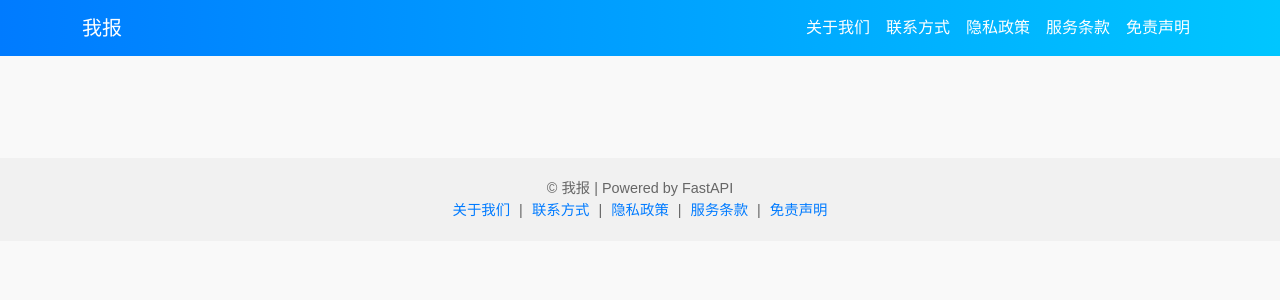
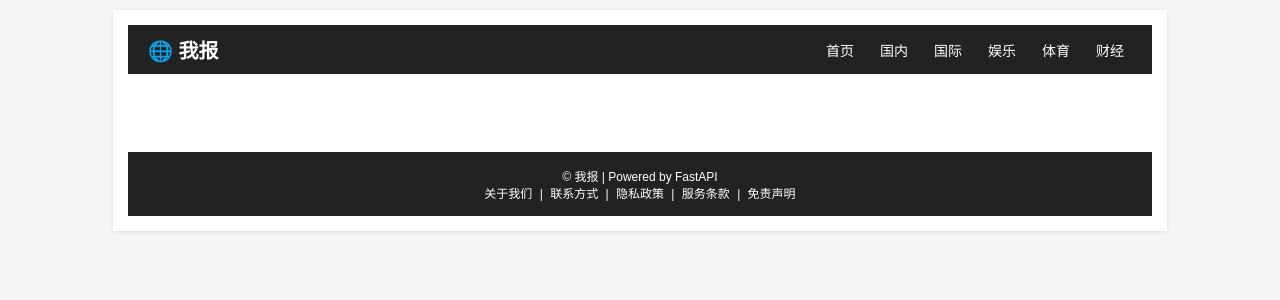
Before and after one commit to elaineling891-ux/allMyChineseNews, a FastAPI app: template templates/detail.html in a window 1280 px wide. Shown: the top 300 px of the page. Run offline with FastAPI, Linux system fonts and the light colour scheme; the template is opened without the code that fills it, so the values that code supplies are empty; parts of the project's set-up code (start-up, migrations or seed data) failed here and were passed over.

Commit message:
Update detail.html

```diff
--- a/templates/detail.html
+++ b/templates/detail.html
@@ -5,7 +5,7 @@
 <title>{{ news_item.title }}</title>
 <meta name="viewport" content="width=device-width, initial-scale=1">
 
-<!-- Adsense 脚本，只需一次 -->
+<!-- Adsense 脚本 -->
 <script async src="https://pagead2.googlesyndication.com/pagead/js/adsbygoogle.js?client=ca-pub-2460023182833054" crossorigin="anonymous"></script>
 
 <!-- Google tag (gtag.js) -->
@@ -14,7 +14,6 @@
   window.dataLayer = window.dataLayer || [];
   function gtag(){dataLayer.push(arguments);}
   gtag('js', new Date());
-
   gtag('config', 'G-4EE0XYFMY0');
 </script>
 
@@ -25,46 +24,81 @@
 <meta property="og:url" content="https://globalnews-5ose.onrender.com/news/{{ news_item.id }}">
 <meta property="og:type" content="article">
 
-<link href="https://cdn.jsdelivr.net/npm/bootstrap@5.3.0/dist/css/bootstrap.min.css" rel="stylesheet">
 <style>
-  body { background-color: #f9f9f9; font-family: "Microsoft YaHei", sans-serif; }
-  .navbar { background: linear-gradient(90deg, #007bff, #00c6ff); }
-  .navbar-brand, .navbar-nav .nav-link { color: white !important; }
-  .news-date { font-size: 0.85rem; color: #888; margin-left: 5px; }
-  .news-image { width: 100%; max-height: 400px; object-fit: cover; margin-bottom: 20px; border-radius: 8px; }
-  footer { margin-top: 30px; text-align: center; padding: 20px; background-color: #f1f1f1; font-size: 0.9rem; color: #666; }
-  footer a { color: #007bff; text-decoration: none; margin: 0 5px; }
-  footer a:hover { text-decoration: underline; }
-
-  .ads-top, .ads-middle {
-    text-align: center;
-    margin: 15px 0;
+body {
+  font-family: Arial, sans-serif;
+  margin:0;
+  padding:0;
+  background:#f5f5f5;
+  display:flex;
+  justify-content:center;
+}
+.container {
+  width:100%;
+  max-width:1024px;
+  background:#fff;
+  padding:15px;
+  box-shadow:0 1px 4px rgba(0,0,0,0.1);
+  margin-top:10px;
 }
 
+header {
+  background:#222;
+  color:#fff;
+  padding:10px 20px;
+  display:flex;
+  align-items:center;
+  justify-content:space-between;
+  flex-wrap:wrap;
+}
+header h1 { margin:0; font-size:20px; }
+nav { display:flex; flex-wrap:wrap; gap:10px; }
+nav a {
+  color:#fff; text-decoration:none; font-size:14px;
+  padding:4px 8px; border-radius:4px; transition:background 0.2s;
+}
+nav a:hover { background:rgba(255,255,255,0.2); }
+
+.news-date { font-size:0.85rem; color:#888; margin-left:5px; }
+.news-image {
+  width:100%;
+  max-height:400px;
+  object-fit:cover;
+  margin:15px 0;
+  border-radius:6px;
+}
+
+.ads-top, .ads-middle { text-align:center; margin:15px 0; }
 ins.adsbygoogle { display:block; }
+
+footer {
+  text-align:center;
+  padding:15px;
+  background:#222;
+  color:#fff;
+  margin-top:20px;
+  font-size:12px;
+}
+footer a { color:#fff; text-decoration:none; margin:0 4px; }
+footer a:hover { text-decoration:underline; }
 </style>
 </head>
 <body>
+<div class="container">
 
-<nav class="navbar navbar-expand-lg">
-  <div class="container">
-    <a class="navbar-brand" href="/">我报</a>
-    <button class="navbar-toggler" type="button" data-bs-toggle="collapse" data-bs-target="#navbarNav">
-      <span class="navbar-toggler-icon"></span>
-    </button>
-    <div class="collapse navbar-collapse" id="navbarNav">
-      <ul class="navbar-nav ms-auto">
-        <li class="nav-item"><a class="nav-link" href="/about">关于我们</a></li>
-        <li class="nav-item"><a class="nav-link" href="/contact">联系方式</a></li>
-        <li class="nav-item"><a class="nav-link" href="/privacy">隐私政策</a></li>
-        <li class="nav-item"><a class="nav-link" href="/terms">服务条款</a></li>
-        <li class="nav-item"><a class="nav-link" href="/disclaimer">免责声明</a></li>
-      </ul>
-    </div>
-  </div>
+<header>
+  <h1>🌐 我报</h1>
+  <nav>
+    <a href="/">首页</a>
+    <a href="/category/国内">国内</a>
+    <a href="/category/国际">国际</a>
+    <a href="/category/娱乐">娱乐</a>
+    <a href="/category/体育">体育</a>
+    <a href="/category/财经">财经</a>
   </nav>
+</header>
 
-<div class="container mt-4">
+<main>
   <h2 class="mb-3">{{ news_item.title }}</h2>
   <span class="news-date">{{ news_item.created_at.strftime("%Y-%m-%d %H:%M") }}</span>
 
@@ -102,25 +136,23 @@
   {% endfor %}
 
   <!-- 上一条 / 下一条 -->
-  <div class="container mt-4 mb-4">
-    <div class="row">
+  <div class="row" style="display:flex; gap:10px; margin-top:20px;">
     {% if prev_news %}
-      <div class="col-md-6 text-start">
-        <a href="/news/{{ prev_news.id }}" class="d-block p-3 border rounded bg-light">
+    <div style="flex:1;">
+      <a href="/news/{{ prev_news.id }}" style="display:block; padding:10px; border:1px solid #ddd; border-radius:4px; background:#f9f9f9; text-decoration:none; color:#333;">
         <small class="text-muted">上一条</small><br>{{ prev_news.title }}
       </a>
     </div>
     {% endif %}
     {% if next_news %}
-      <div class="col-md-6 text-end">
-        <a href="/news/{{ next_news.id }}" class="d-block p-3 border rounded bg-light">
+    <div style="flex:1; text-align:right;">
+      <a href="/news/{{ next_news.id }}" style="display:block; padding:10px; border:1px solid #ddd; border-radius:4px; background:#f9f9f9; text-decoration:none; color:#333;">
         <small class="text-muted">下一条</small><br>{{ next_news.title }}
       </a>
     </div>
     {% endif %}
   </div>
-  </div>
-</div>
+</main>
 
 <footer>
   &copy; {{ year }} 我报 | Powered by FastAPI <br>
@@ -131,7 +163,8 @@
   <a href="/disclaimer">免责声明</a>
 </footer>
 
-<script src="https://cdn.jsdelivr.net/npm/bootstrap@5.3.0/dist/js/bootstrap.bundle.min.js"></script>
+</div>
+
 <script>
 window.addEventListener('load', () => {
     document.querySelectorAll('ins.adsbygoogle').forEach(ins => {
```
Lines whose indentation alone changed are shown as unchanged.
